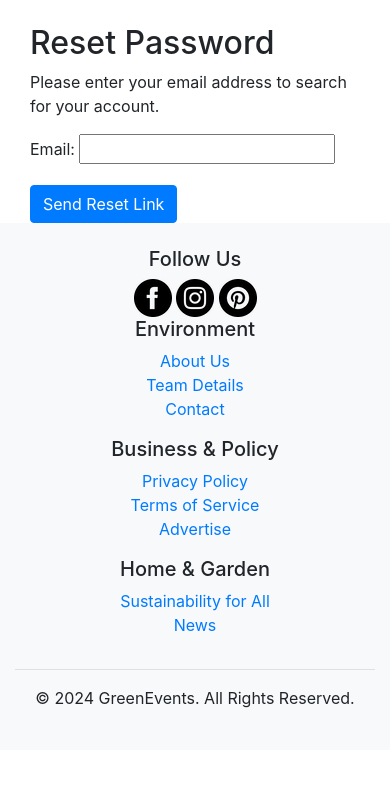
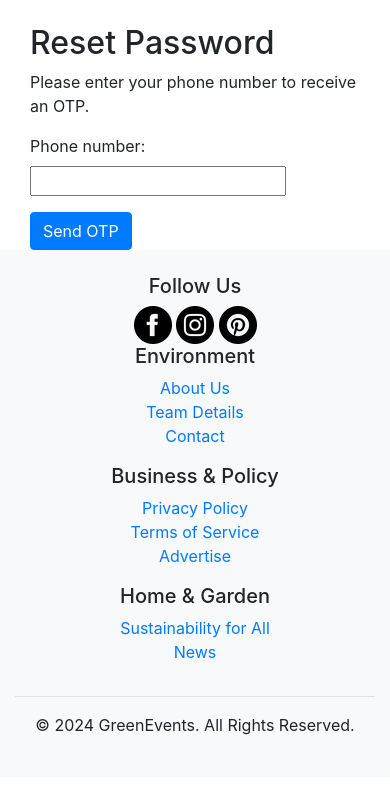
Before and after one commit to SanjayKumarM84/COMP-8347_Green-Events, a Django app: page /password_reset/ in a window 390 px wide. Shown: the part 56-844 px from the top of the page. Run offline with Django 5.2, Linux system fonts and the light colour scheme; parts of the project's set-up code (start-up, migrations or seed data) failed here and were passed over; some libraries are stand-ins or nearby versions.

Commit message:
Fixed phone number by adding 1 need to fix some errors related to otp and env

```diff
--- a/djangoProject/myApp/forms.py
+++ b/djangoProject/myApp/forms.py
@@ -1,6 +1,6 @@
 from django import forms
 from .models import Event, Profile
-from django.contrib.auth.forms import UserCreationForm
+from django.contrib.auth.forms import UserCreationForm, PasswordResetForm as DjangoPasswordResetForm, SetPasswordForm as DjangoSetPasswordForm
 from django.contrib.auth.models import User
 
 
@@ -25,6 +25,14 @@ class UserRegistrationForm(UserCreationForm):
         model = User
         fields = ['username', 'email', 'password1', 'password2', 'phone_number']
 
+    def clean_phone_number(self):
+        phone_number = self.cleaned_data.get('phone_number')
+        if not phone_number.startswith('+1'):
+            phone_number = '+1' + phone_number
+        if not phone_number.startswith('+1') or not phone_number[2:].isdigit() or len(phone_number) != 12:
+            raise forms.ValidationError("Please enter a valid Canadian phone number starting with +1.")
+        return phone_number
+
     def save(self, commit=True):
         user = super().save(commit=False)
         user.email = self.cleaned_data['email']
@@ -37,4 +45,37 @@ class UserRegistrationForm(UserCreationForm):
 class ProfileForm(forms.ModelForm):
     class Meta:
         model = Profile
-        fields = ['profile_picture', 'bio', 'mobile_no']
+        fields = ['profile_picture', 'bio', 'phone_number']
+
+class PasswordResetForm(forms.Form):
+    phone_number = forms.CharField(max_length=15, required=True)
+
+    def clean_phone_number(self):
+        phone_number = self.cleaned_data.get('phone_number')
+        if not phone_number.startswith('+1'):
+            phone_number = '+1' + phone_number
+        if not phone_number.startswith('+1') or not phone_number[2:].isdigit() or len(phone_number) != 12:
+            raise forms.ValidationError("Please enter a valid Canadian phone number starting with +1.")
+        return phone_number
+
+
+class SetPasswordForm(forms.Form):
+    new_password1 = forms.CharField(widget=forms.PasswordInput, label="New password")
+    new_password2 = forms.CharField(widget=forms.PasswordInput, label="Confirm new password")
+
+    def __init__(self, user, *args, **kwargs):
+        self.user = user
+        super().__init__(*args, **kwargs)
+
+    def clean_new_password2(self):
+        password1 = self.cleaned_data.get("new_password1")
+        password2 = self.cleaned_data.get("new_password2")
+        if password1 and password2 and password1 != password2:
+            raise forms.ValidationError("The two password fields didn’t match.")
+        return password2
+
+    def save(self, commit=True):
+        self.user.set_password(self.cleaned_data["new_password1"])
+        if commit:
+            self.user.save()
+        return self.user
--- a/djangoProject/myApp/models.py
+++ b/djangoProject/myApp/models.py
@@ -2,17 +2,15 @@ from django.db import models
 from django.contrib.auth.models import User
 
 
-# Create your models here.
 class Profile(models.Model):
     user = models.OneToOneField(User, on_delete=models.CASCADE)
     profile_picture = models.ImageField(upload_to='profile_pictures/', blank=True, null=True)
     bio = models.TextField(blank=True, null=True)
     past_events = models.ManyToManyField('Event', related_name='attended_events', blank=True)
     upcoming_events = models.ManyToManyField('Event', related_name='upcoming_events', blank=True)
-    mobile_no = models.CharField(max_length=15, blank=True, null=True)
     logout_time = models.DateTimeField(blank=True, null=True)
     is_logged_out = models.BooleanField(default=False)
-    phone_number = models.IntegerField(default=0)
+    phone_number = models.CharField(max_length=15, blank=True, null=True)
 
     def __str__(self):
         return self.user.username
--- a/djangoProject/myApp/templates/password_reset.html
+++ b/djangoProject/myApp/templates/password_reset.html
@@ -3,11 +3,11 @@
 <div class="password-reset-page">
     <div class="container">
         <h2>Reset Password</h2>
-        <p>Please enter your email address to search for your account.</p>
-        <form method="post" action="{% url 'password_reset' %}">
+        <p>Please enter your phone number to receive an OTP.</p>
+        <form method="post">
             {% csrf_token %}
             {{ form.as_p }}
-            <button type="submit" class="btn btn-primary">Send Reset Link</button>
+            <button type="submit" class="btn btn-primary">Send OTP</button>
         </form>
     </div>
 </div>
--- a/djangoProject/myApp/urls.py
+++ b/djangoProject/myApp/urls.py
@@ -3,11 +3,9 @@ from . import views
 from django.contrib.auth import views as auth_views
 
 urlpatterns = [
-    # path('', views.home, name='home'),
     path('', views.HomeView.as_view(), name='home'),
     path('event/<int:pk>/', views.EventDetailView.as_view(), name='event_detail'),
     path('create/', views.create_event, name='create_event'),
-    # path('event/<int:event_id>/', views.event_detail, name='event_detail'),
     path('search/', views.search_events, name='search_events'),
     path('event/<int:event_id>/register/', views.register_event, name='register_event'),
     path('register/', views.register, name='register'),
@@ -18,8 +16,8 @@ urlpatterns = [
     path('team_details/', views.team_details, name='team_details'),
     path('login/', views.user_login, name='login'),
     path('logout/', views.user_logout, name='logout'),
-    path('password_reset/', auth_views.PasswordResetView.as_view(template_name='password_reset.html'), name='password_reset'),
-    path('password_reset/done/', auth_views.PasswordResetDoneView.as_view(template_name='password_reset_done.html'), name='password_reset_done'),
-    path('reset/<uidb64>/<token>/', auth_views.PasswordResetConfirmView.as_view(template_name='password_reset_confirm.html'), name='password_reset_confirm'),
-    path('reset/done/', auth_views.PasswordResetCompleteView.as_view(template_name='password_reset_complete.html'), name='password_reset_complete'),
+    path('password_reset/', views.request_otp, name='password_reset'),
+    path('verify_otp/<uidb64>/', views.verify_otp, name='verify_otp'),
+    path('reset_password/<uidb64>/', views.reset_password, name='reset_password'),
+    path('password_reset_complete/', views.password_reset_complete, name='password_reset_complete'),
 ]
--- a/djangoProject/myApp/views.py
+++ b/djangoProject/myApp/views.py
@@ -1,24 +1,26 @@
 import traceback
 import os
 from dotenv import load_dotenv
-
-# Load environment variables from .env file
-load_dotenv()
-
 from django.shortcuts import render, redirect, get_object_or_404
 from django.contrib import messages
 from .models import Event, Profile, Registration
-from .forms import EventForm, UserRegistrationForm, ProfileForm
+from .forms import EventForm, UserRegistrationForm, ProfileForm, PasswordResetForm, SetPasswordForm
 from django.db.models import Q
 from django.contrib.auth import authenticate, login, logout
 from django.contrib.auth.decorators import login_required, user_passes_test
+from django.contrib.auth.models import User
+from django.contrib.auth.tokens import default_token_generator
 from django.http import HttpResponse, HttpResponseRedirect, JsonResponse
+from django.utils.http import urlsafe_base64_decode, urlsafe_base64_encode
+from django.utils.encoding import force_bytes, force_str
+from django.core.exceptions import ObjectDoesNotExist
 from django.urls import reverse
 from django.utils import timezone
 from django.views.generic import ListView, DetailView
 import random
 from twilio.rest import Client
-
+# Load environment variables from .env file
+load_dotenv()
 
 class HomeView(ListView):
     model = Event
@@ -121,6 +123,79 @@ def send_otp_sms(receiver_phone_number, otp_code):
     print(f"OTP sent to {receiver_phone_number}. Message SID: {message.sid}")
 
 
+def send_otp_sms(receiver_phone_number, otp_code):
+    account_sid = os.getenv('ACCOUNT_SID')
+    auth_token = os.getenv('AUTH_TOKEN')
+    twilio_phone_number = os.getenv('TWILIO_PHONE_NUMBER')
+
+    client = Client(account_sid, auth_token)
+
+    message = client.messages.create(
+        body=f'Your OTP code is {otp_code}',
+        from_=twilio_phone_number,
+        to=receiver_phone_number
+    )
+
+    print(f"OTP sent to {receiver_phone_number}. Message SID: {message.sid}")
+
+
+def request_otp(request):
+    if request.method == 'POST':
+        form = PasswordResetForm(request.POST)
+        if form.is_valid():
+            phone_number = form.cleaned_data['phone_number']
+            if not phone_number.startswith('+1'):
+                phone_number = '+1' + phone_number
+            try:
+                user = User.objects.get(profile__phone_number=phone_number)
+                otp = generate_otp()
+                user.profile.otp = otp
+                user.profile.save()
+                send_otp_sms(phone_number, otp)
+                return redirect('verify_otp', uidb64=urlsafe_base64_encode(force_bytes(user.pk)))
+            except User.DoesNotExist:
+                form.add_error('phone_number', 'Phone number not registered.')
+    else:
+        form = PasswordResetForm()
+    return render(request, 'password_reset.html', {'form': form})
+
+
+def verify_otp(request, uidb64):
+    try:
+        uid = force_str(urlsafe_base64_decode(uidb64))
+        user = User.objects.get(pk=uid)
+    except (TypeError, ValueError, OverflowError, User.DoesNotExist):
+        user = None
+
+    if request.method == 'POST':
+        otp = request.POST['otp']
+        if user is not None and user.profile.otp == otp:
+            return redirect('reset_password', uidb64=uidb64)
+        else:
+            return HttpResponse('Invalid OTP')
+    return render(request, 'password_reset_confirm.html', {'uidb64': uidb64})
+
+
+def reset_password(request, uidb64):
+    try:
+        uid = force_str(urlsafe_base64_decode(uidb64))
+        user = User.objects.get(pk=uid)
+    except (TypeError, ValueError, OverflowError, User.DoesNotExist):
+        user = None
+
+    if request.method == 'POST':
+        form = SetPasswordForm(user, request.POST)
+        if form.is_valid():
+            form.save()
+            return redirect('password_reset_complete')
+    else:
+        form = SetPasswordForm(user)
+    return render(request, 'password_reset_confirm.html', {'form': form})
+
+
+def password_reset_complete(request):
+    return render(request, 'password_reset_complete.html')
+
 @login_required
 def register_event(request, event_id):
     event = get_object_or_404(Event, pk=event_id)
```
Also changed, not shown: djangoProject/djangoProject/settings.py (+8 -0 lines), djangoProject/myApp/admin.py (+11 -0 lines), djangoProject/myApp/templates/password_reset_confirm.html (+6 -3 lines), djangoProject/db.sqlite3, djangoProject/myApp/migrations/0008_remove_profile_mobile_no_alter_profile_phone_number.py (added).
